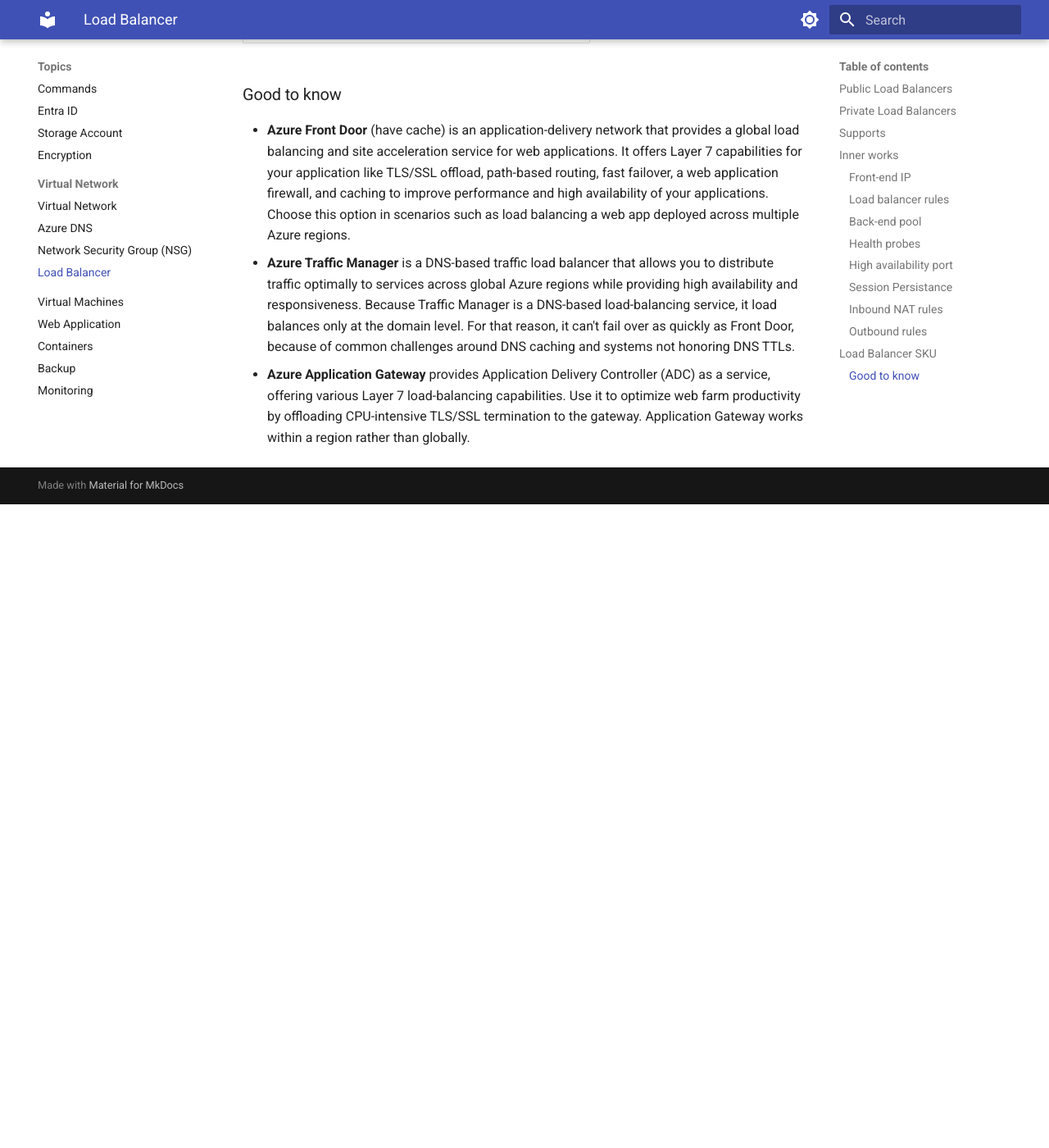
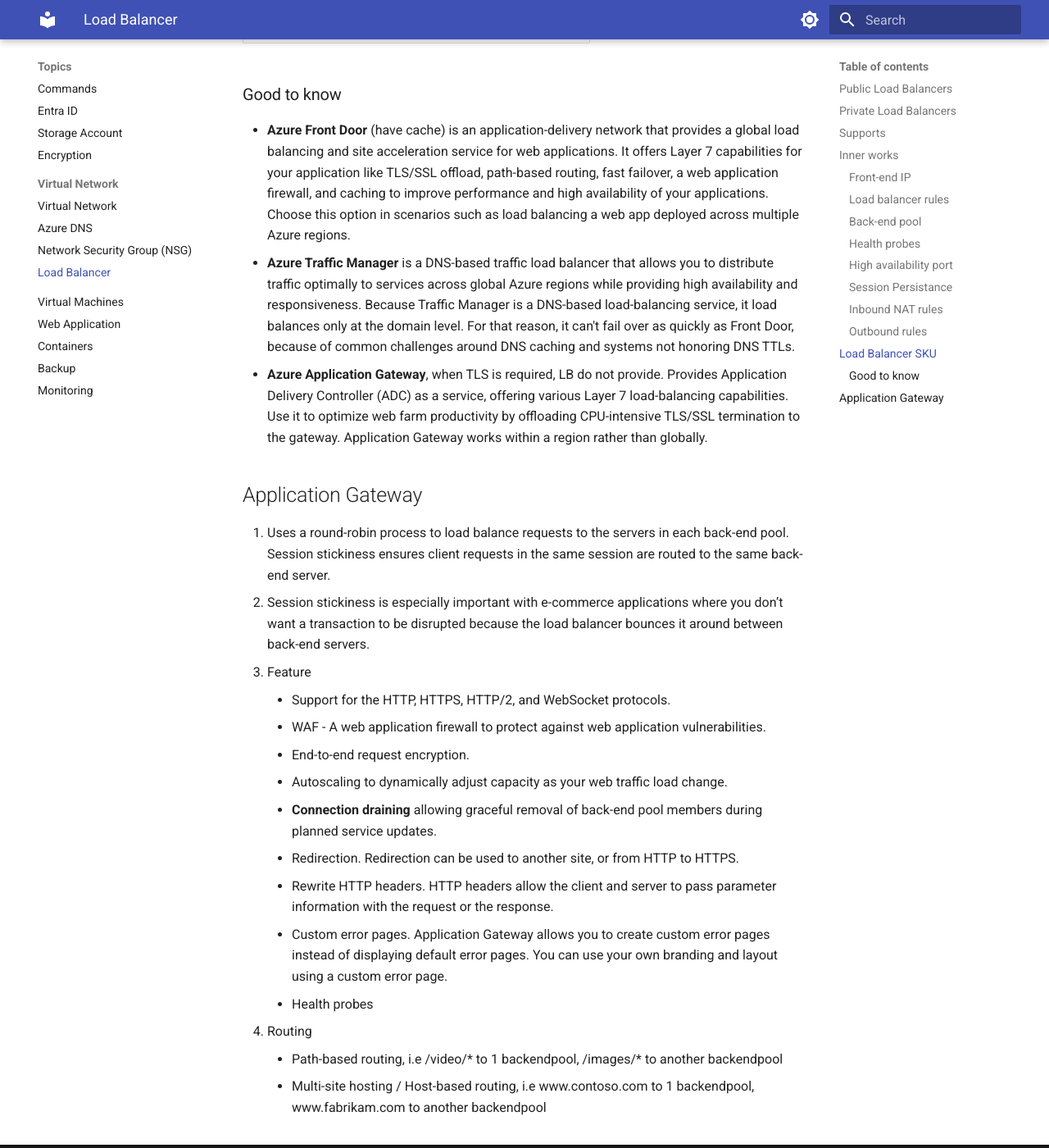
Before and after one commit to yoonghan/AZ-104-Azure-Administrator-Associate, an MkDocs documentation site: the page built from docs/Load-Balancers.md, in a window 1280 px wide and 1400 px high, scrolled down 3209 px. Shown: the whole window at 82% size. Built offline with MkDocs 1.6.1 and Material for MkDocs 9.7.7, drawn with Linux system fonts in a browser that asks for light colours; before the commit the page ends 3824 px from its top, so only the background shows below that.

Commit message:
Add load balancing info

```diff
--- a/docs/Load-Balancers.md
+++ b/docs/Load-Balancers.md
@@ -60,4 +60,22 @@
 ### Good to know
 - **Azure Front Door** (have cache) is an application-delivery network that provides a global load balancing and site acceleration service for web applications. It offers Layer 7 capabilities for your application like TLS/SSL offload, path-based routing, fast failover, a web application firewall, and caching to improve performance and high availability of your applications. Choose this option in scenarios such as load balancing a web app deployed across multiple Azure regions.
 - **Azure Traffic Manager** is a DNS-based traffic load balancer that allows you to distribute traffic optimally to services across global Azure regions while providing high availability and responsiveness. Because Traffic Manager is a DNS-based load-balancing service, it load balances only at the domain level. For that reason, it can't fail over as quickly as Front Door, because of common challenges around DNS caching and systems not honoring DNS TTLs.
-- **Azure Application Gateway** provides Application Delivery Controller (ADC) as a service, offering various Layer 7 load-balancing capabilities. Use it to optimize web farm productivity by offloading CPU-intensive TLS/SSL termination to the gateway. Application Gateway works within a region rather than globally.
+- **Azure Application Gateway**, when TLS is required, LB do not provide. Provides Application Delivery Controller (ADC) as a service, offering various Layer 7 load-balancing capabilities. Use it to optimize web farm productivity by offloading CPU-intensive TLS/SSL termination to the gateway. Application Gateway works within a region rather than globally.
+
+## Application Gateway
+ 1. Uses a round-robin process to load balance requests to the servers in each back-end pool. Session stickiness ensures client requests in the same session are routed to the same back-end server.
+ 2. Session stickiness is especially important with e-commerce applications where you don’t want a transaction to be disrupted because the load balancer bounces it around between back-end servers.
+ 3. Feature
+    - Support for the HTTP, HTTPS, HTTP/2, and WebSocket protocols.
+    - WAF - A web application firewall to protect against web application vulnerabilities.
+    - End-to-end request encryption.
+    - Autoscaling to dynamically adjust capacity as your web traffic load change.
+    - **Connection draining** allowing graceful removal of back-end pool members during planned service updates.
+    - Redirection. Redirection can be used to another site, or from HTTP to HTTPS.
+    - Rewrite HTTP headers. HTTP headers allow the client and server to pass parameter information with the request or the response.
+    - Custom error pages. Application Gateway allows you to create custom error pages instead of displaying default error pages. You can use your own branding and layout using a custom error page.
+    - Health probes
+
+4. Routing
+    - Path-based routing, i.e /video/*  to 1 backendpool, /images/* to another backendpool
+    - Multi-site hosting / Host-based routing, i.e www.contoso.com to 1 backendpool, www.fabrikam.com to another backendpool
```
